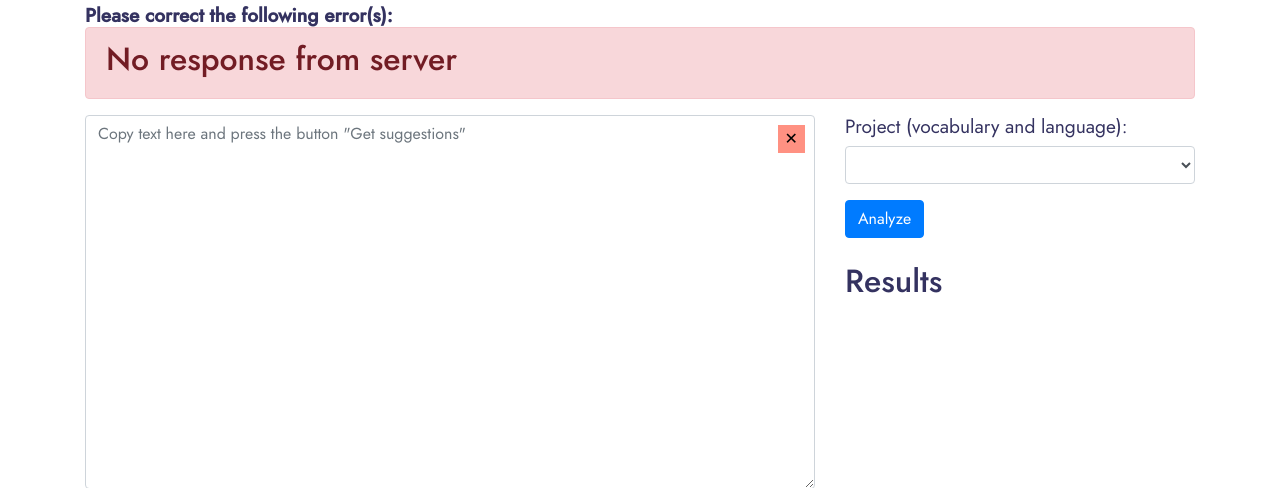
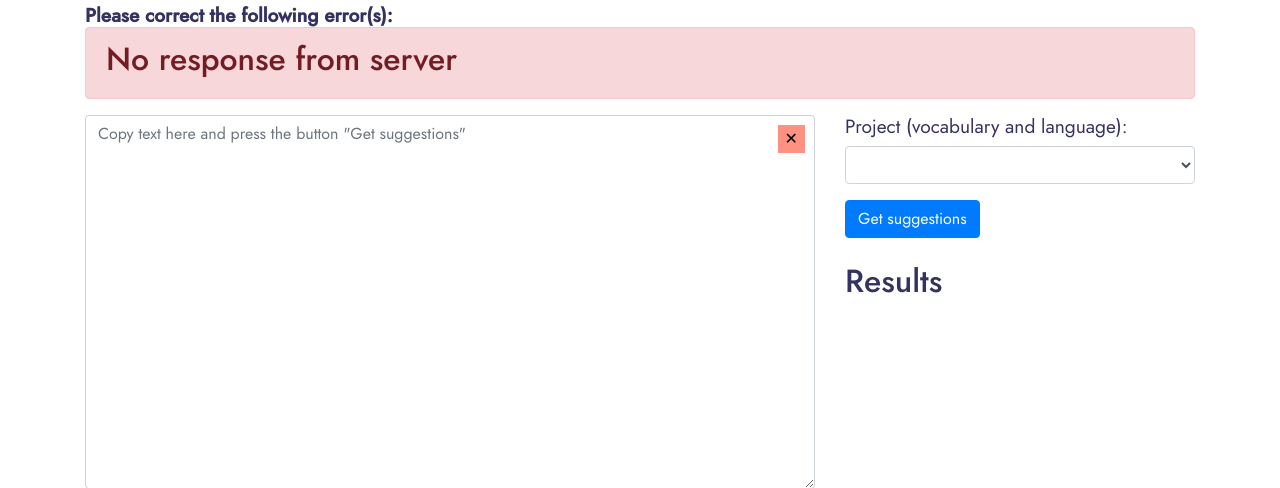
Before and after one commit to NatLibFi/Annif, a Python web app: template annif/templates/home.html in a window 1280 px wide. Shown: the part 169-657 px from the top of the page. Run offline with Jinja, Linux system fonts and the light colour scheme; the template is opened without the code that fills it, so the values that code supplies are empty.

Commit message:
Change label in button: "Analyze" -> "Get suggestions"

```diff
--- a/annif/templates/home.html
+++ b/annif/templates/home.html
@@ -52,14 +52,13 @@
         <annif-projects :projects="projects" @project-selected="onProjectSelected"></annif-projects>
         <button type="button" class="btn btn-primary" @click="suggest" :disabled="loading">
           <span class="spinner-border spinner-border-sm" role="status" aria-hidden="true" v-if="loading"></span>
-          <span v-if="!loading">Analyze</span>
+          <span v-if="!loading">Get suggestions</span>
           <span v-else>Loading...</span>
         </button>
         <annif-results :results="results"></annif-results>
       </div>
     </div>
   </div>
-
 </div> <!-- container -->
 
 <script src="/static/js/vue.min.js"></script>
@@ -211,7 +210,7 @@
     suggest: function(event) {
       this.problems = [];
       if (this.text.trim() === "") {
-        this.problems.push(new Problem('', 'You need to enter the text to analyze', false));
+        this.problems.push(new Problem('', 'You need to enter the text to get suggestions for', false));
       }
       if (this.project.trim() === "") {
         this.problems.push(new Problem('', 'You need to select one project', false));
```
